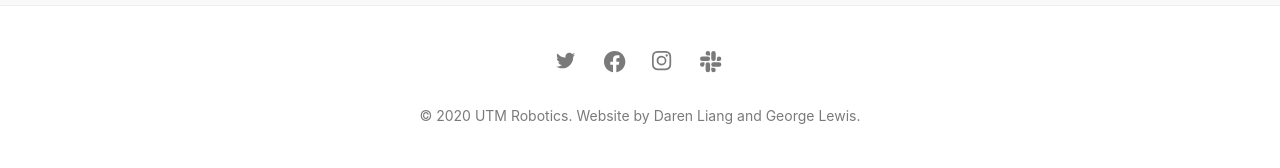
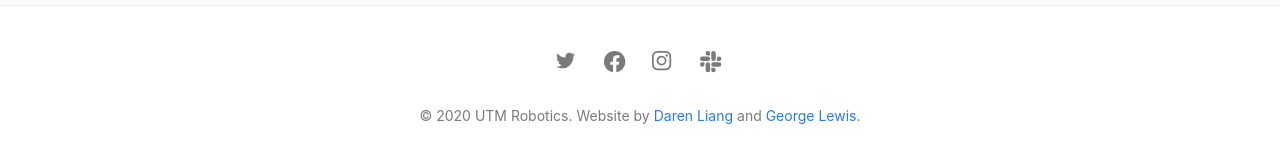
Before and after one commit to UTM-Robotics/utmrobotics.github.io-DEPRECATED-, a Jekyll site: the page built from index.md, in a window 1280 px wide. Shown: the part 1276-1444 px from the top of the page. Built offline with Jekyll 4.4.1, drawn with Linux system fonts in a browser that asks for light colours.

Commit message:
Update styling

```diff
--- a/_includes/footer.html
+++ b/_includes/footer.html
@@ -27,7 +27,7 @@
         </a>
       {% endif %}
     </nav>
-    <span>&copy; {{ site.time | date: '%Y' }} {{ site.title | escape }}. Website by <a href="https://darenliang.com">Daren Liang</a> and <a href="https://georgelewis.ca">George Lewis</a>.</span>
+    <span>&copy; {{ site.time | date: '%Y' }} {{ site.title | escape }}. Website by <a class="author" href="https://darenliang.com">Daren Liang</a> and <a class="author" href="https://georgelewis.ca">George Lewis</a>.</span>
   </div>
 </footer>
 <script async src="{{ "/assets/js/bundle.js" | relative_url }}"></script>
--- a/_sass/layout/_footer.scss
+++ b/_sass/layout/_footer.scss
@@ -5,7 +5,7 @@ footer {
   font-size: 0.875rem;
   color: rgba(33,33,33,0.6);
 
-  a {
+  .social__link {
     color: rgba(33,33,33,0.6);
     border-bottom: 0;
 
@@ -15,6 +15,11 @@ footer {
       border-bottom: 0;
     }
   }
+
+  .author {
+      border: none;
+  }
+
 }
 
 .social {
```
